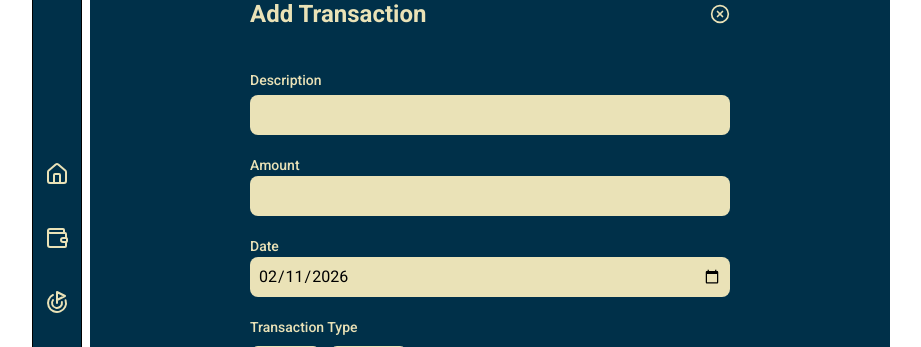
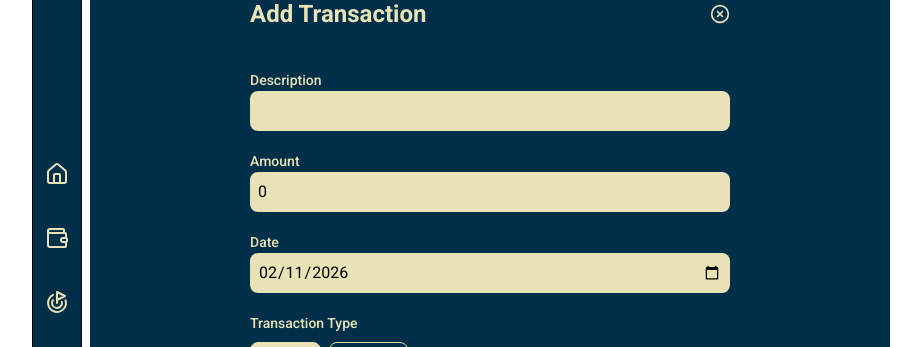
Before and after one commit to Zer0-Gravity/mini-react-project, a React (Vite) app in the folder finance-tracker/: page /transaction-window in a window 1280 px wide. Shown: the part 162-509 px from the top of the page, without its empty margins (179-1100 px from the left). Built offline with nearby package versions, Linux system fonts and the light colour scheme.

Commit message:
Refactor: Change transaction input to the InputForm Component

```diff
--- a/finance-tracker/src/Component/InputForm.tsx
+++ b/finance-tracker/src/Component/InputForm.tsx
@@ -1,10 +1,10 @@
-import type { SetStateAction } from "react";
+import type React from "react";
 
 interface InputFormProps {
     inputType: string;
-    value: string;
+    value: string | number;
     text: string;
-    onChange: React.Dispatch<SetStateAction<string>>;
+    onChange: (e: React.ChangeEvent<HTMLInputElement>) => void;
 }
 
 function InputForm({ inputType, text, value, onChange }: InputFormProps) {
@@ -15,7 +15,7 @@ function InputForm({ inputType, text, value, onChange }: InputFormProps) {
                 type={inputType}
                 value={value}
                 className="p-2 bg-secondary rounded-lg w-full outline-none"
-                onChange={(e) => onChange(e.target.value)}
+                onChange={onChange}
             />
         </div>
     );
--- a/finance-tracker/src/Component/TransactionWindow.tsx
+++ b/finance-tracker/src/Component/TransactionWindow.tsx
@@ -3,6 +3,7 @@ import React, { useState } from "react";
 import { useNavigate } from "react-router";
 import type { TransactionType } from "../type";
 import { useFinanceTrack } from "../Store";
+import InputForm from "./InputForm";
 
 function TransactionWindow() {
     const { addTransactions } = useFinanceTrack(); //Import the global state from the zustand
@@ -55,6 +56,18 @@ function TransactionWindow() {
         navigate(-1); //Immediately go back 1 page
     };
 
+    const handleAmount = (e: React.ChangeEvent<HTMLInputElement>) => {
+        setAmount(+e.target.value);
+    };
+
+    const handleDescription = (e: React.ChangeEvent<HTMLInputElement>) => {
+        setDescription(e.target.value);
+    };
+
+    const handleDate = (e: React.ChangeEvent<HTMLInputElement>) => {
+        setDate(e.target.value);
+    };
+
     return (
         <main className="w-200 h-200 bg-primary rounded-lg p-40">
             <section className="flex justify-between mb-10">
@@ -69,43 +82,28 @@ function TransactionWindow() {
 
             <section className="flex flex-col gap-5">
                 {/* Transaction description */}
-                <div className="space-y-1">
-                    <h1 className="text-[14px] font-medium text-secondary">
-                        Description
-                    </h1>
-                    <input
-                        type="text"
-                        className="p-2 bg-secondary rounded-lg w-full outline-none"
-                        onChange={(e) => setDescription(e.target.value)}
-                    />
-                </div>
+                <InputForm
+                    text="Description"
+                    value={description}
+                    inputType="text"
+                    onChange={handleDescription}
+                />
 
                 {/* Transaction Amount */}
-                <div>
-                    <div>
-                        <h1 className="text-[14px] font-medium text-secondary">
-                            Amount
-                        </h1>
-                        <input
-                            type="number"
-                            className="p-2 bg-secondary rounded-lg w-full outline-none"
-                            onChange={(e) => setAmount(Number(e.target.value))}
-                        />
-                    </div>
-                </div>
+                <InputForm
+                    text="Amount"
+                    value={amount}
+                    inputType="number"
+                    onChange={handleAmount}
+                />
 
                 {/* Transaction date */}
-                <div>
-                    <h1 className="text-[14px] font-medium text-secondary">
-                        Date
-                    </h1>
-                    <input
-                        type="date"
-                        value={date}
-                        className="p-2 bg-secondary rounded-lg w-full outline-none"
-                        onChange={(e) => setDate(e.target.value)}
-                    />
-                </div>
+                <InputForm
+                    text="Date"
+                    value={date}
+                    inputType="date"
+                    onChange={handleDate}
+                />
 
                 {/* Transaction Type */}
                 <div className="space-y-2">
```
